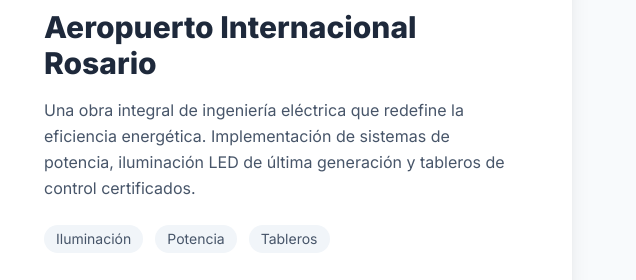
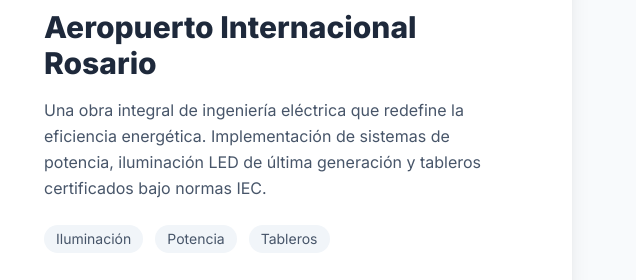
Before and after one commit to stefanozuca/WebSem, a plain HTML site: page index.html in a window 1280 px wide. Shown: the part 1871-2151 px from the top of the page, 644-1280 px from the left. Drawn offline with nearby package versions, Linux system fonts and the light colour scheme.

Commit message:
fix: Remove 'control' from 'tableros de control certificados' in project description.

```diff
--- a/index.html
+++ b/index.html
@@ -314,7 +314,7 @@
                             <p class="text-slate-600 mb-6 leading-relaxed">
                                 Una obra integral de ingeniería eléctrica que redefine la eficiencia energética.
                                 Implementación de sistemas de potencia, iluminación LED de última generación y tableros
-                                de control certificados.
+                                certificados bajo normas IEC.
                             </p>
 
                             <div class="flex flex-wrap gap-3 mb-8">
```
